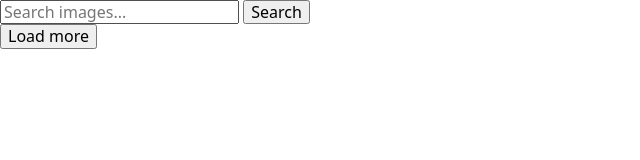
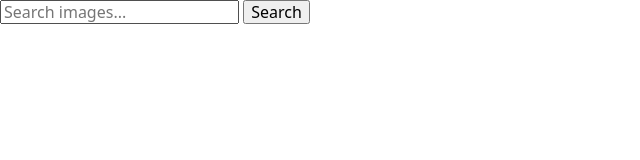
Before and after one commit to andriiputko/goit-js-hw-11, a website built with Parcel: page src/index.html in a window 1280 px wide. Shown: the whole page, without its empty margins (0-640 px from the left). Built offline with nearby package versions, Linux system fonts and the light colour scheme; what simplelightbox would draw is missing.

Commit message:
Remove load button

```diff
--- a/src/partials/gallery.html
+++ b/src/partials/gallery.html
@@ -1,8 +1,8 @@
 <main>
     <div class="gallery container" id="gallery">
-      <!-- Картки зображень -->
+
     </div>
-    <button type="button" class="load-more-btn is-hidden" id="load-more-btn">
+    <!-- <button type="button" class="load-more-btn is-hidden" id="load-more-btn">
       Load more
-    </button>
+    </button> -->
   </main>
```
